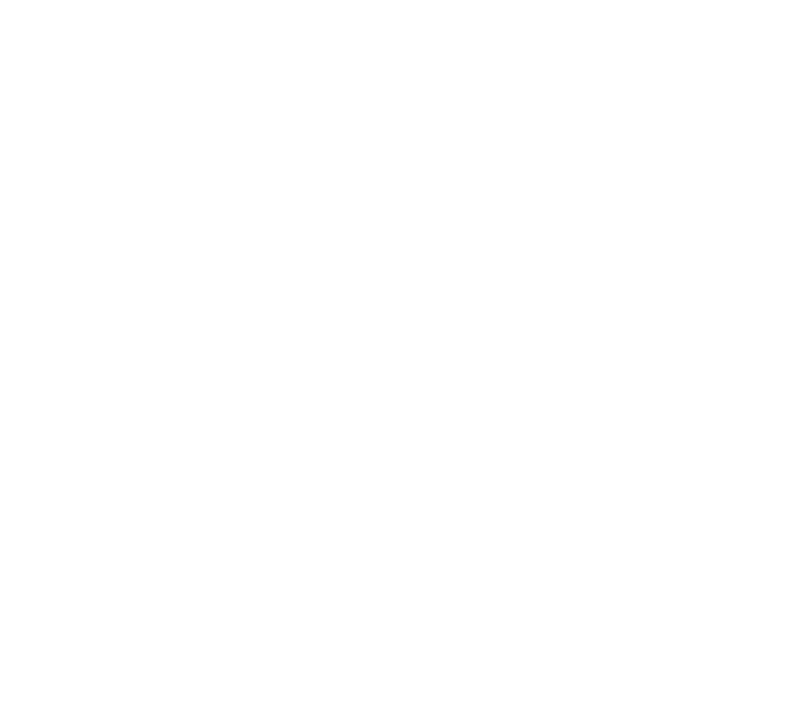
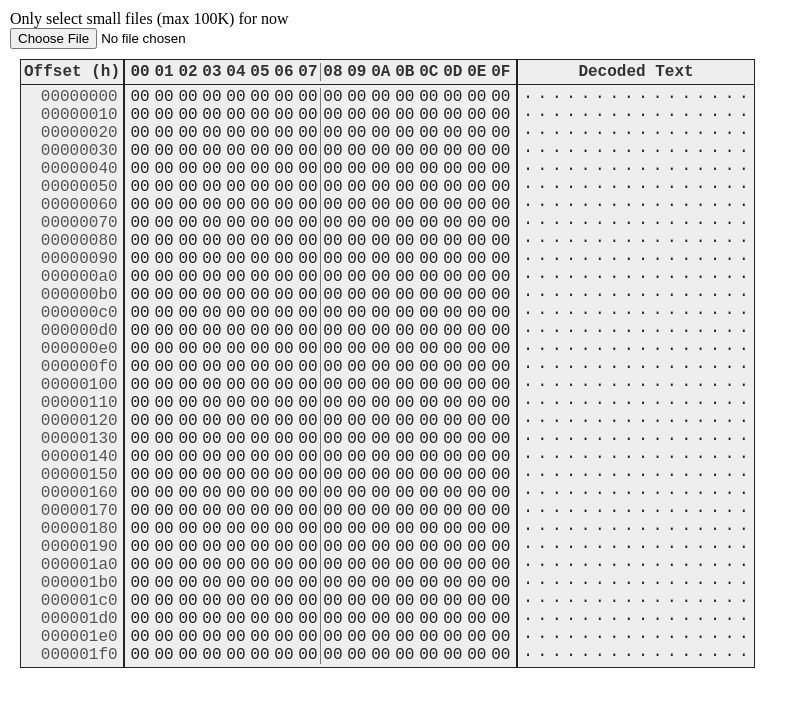
Before and after one commit to dnlmlr/hexedit-js, a plain HTML site: page src/index.html in a window 1280 px wide. Shown: the whole page, without its empty margins (0-808 px from the left). Drawn offline with Linux system fonts and the light colour scheme.

Commit message:
Add license + modify example

```diff
--- a/src/index.html
+++ b/src/index.html
@@ -25,23 +25,35 @@
     </style>
 
     <script>
-        // document.addEventListener('DOMContentLoaded', () => {
-        //     const data = new Uint8Array(1024)
-        //     for (let i = 0; i < data.length; i++) data[i] = 0
+        document.addEventListener('DOMContentLoaded', () => {
+            const data = new Uint8Array(512)
+            for (let i = 0; i < data.length; i++) data[i] = 0
 
-        //     const myHexedit = new HexEditor(document.getElementById("hexedit1"))
-        //     myHexedit.data = data
-        //     myHexedit.renderDom()
-        // })
+            const myHexedit = new HexEditor(document.getElementById("hexedit1"))
+            myHexedit.data = data
+            myHexedit.renderDom()
+
+
+            document.getElementById("input-file").addEventListener("change", async e => {
+                const buffer = await e.target.files[0].arrayBuffer()
+                const data = new Uint8Array(buffer)
+
+                myHexedit.data = data
+                myHexedit.renderDom()
+            })
+        })
     </script>
 
-    <title>Document</title>
+    <title>Hexedit-JS Demo</title>
 </head>
 
 <body>
     <main>
+        <label for="input-file">Only select small files (max 100K) for now</label>
+        <br>
+        <input type="file" id="input-file" title=""/>
+
         <div id="hexedit1"></div>
-        <div id="hexedit2"></div>
     </main>
 </body>
 
```
Also changed, not shown: 2 other files.
